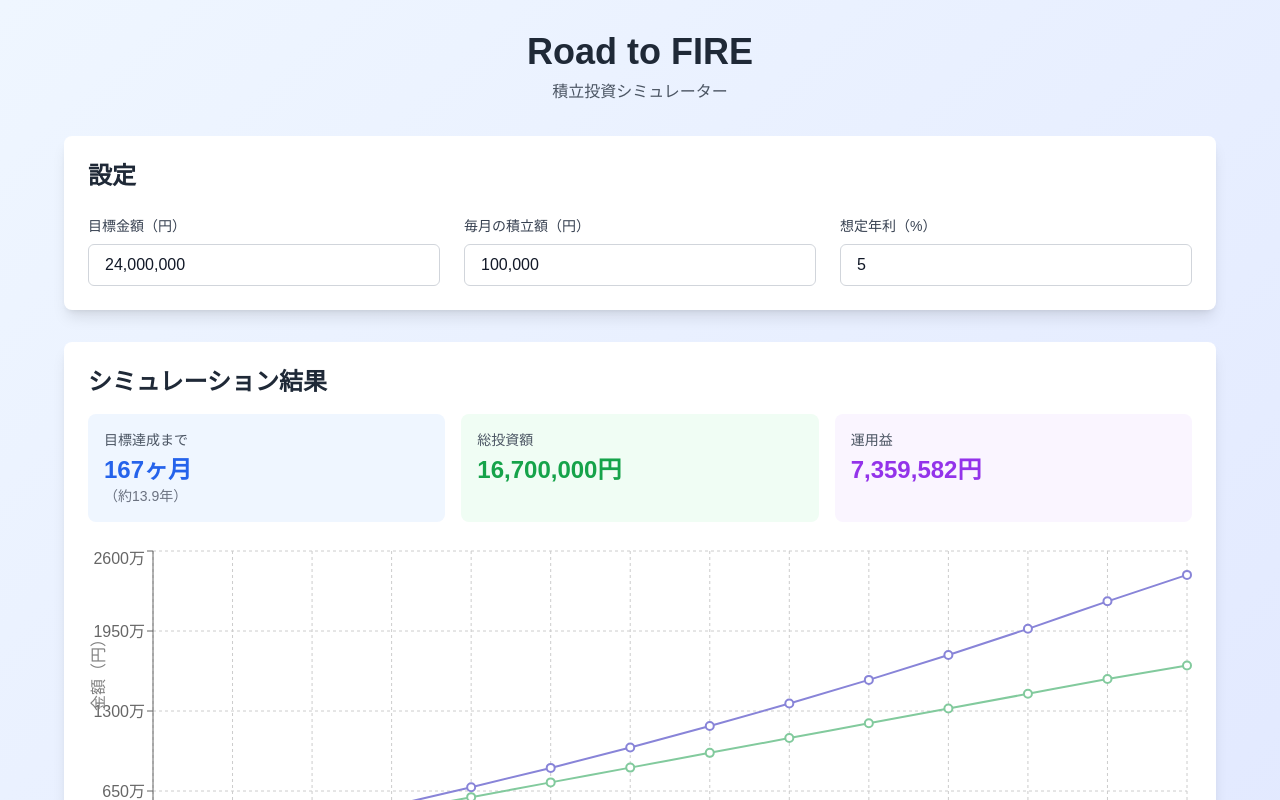
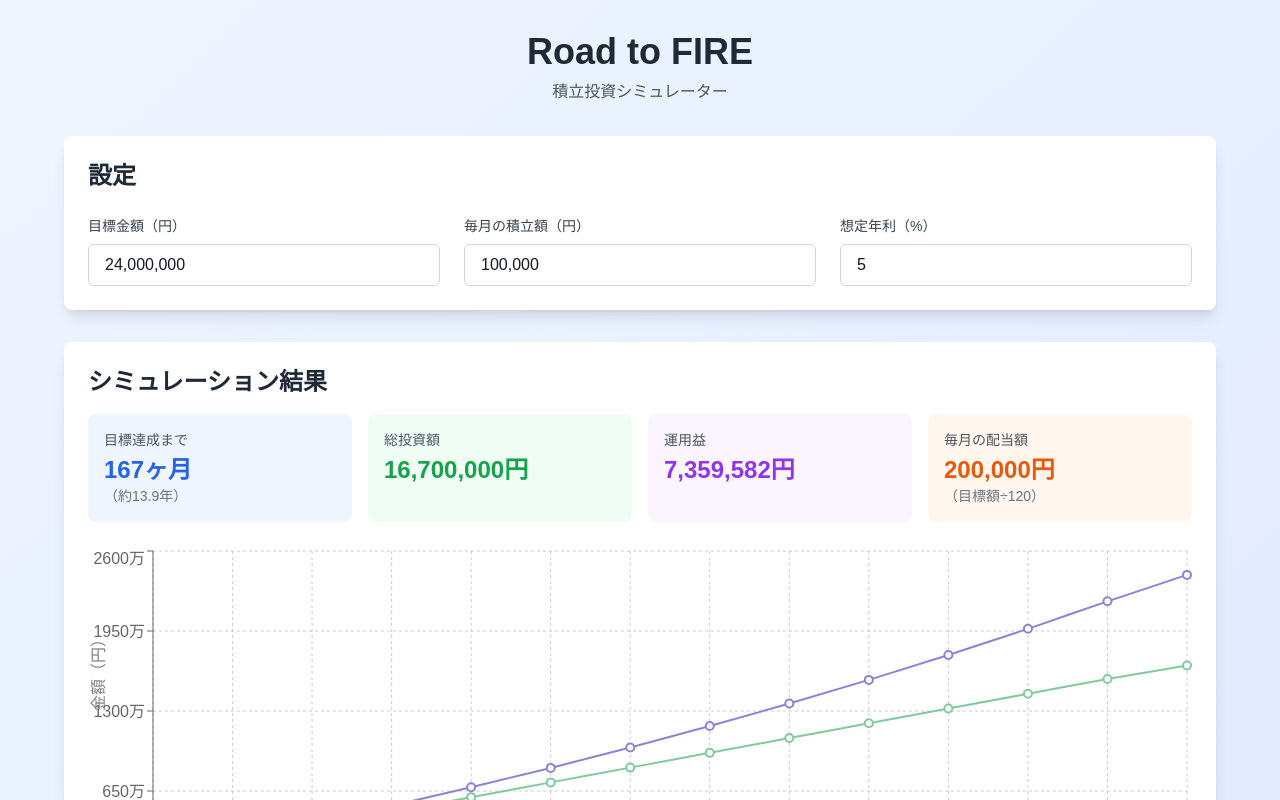
Before and after one commit to naofumi-fujii/road-to-fire, a Next.js app: page / in a window 1280 px wide. Shown: the top 800 px of the page. Built offline with nearby package versions, Linux system fonts and the light colour scheme.

Commit message:
目標金額を120で割った値が毎月の配当額です、毎月の配当額を表示したい (vibe-kanban 1aa0fbc0)

```diff
--- a/app/page.tsx
+++ b/app/page.tsx
@@ -111,7 +111,7 @@ export default function Home() {
         <div className="bg-white rounded-lg shadow-lg p-6 mb-8">
           <h2 className="text-2xl font-semibold mb-4 text-gray-800">シミュレーション結果</h2>
 
-          <div className="grid grid-cols-1 md:grid-cols-3 gap-4 mb-6">
+          <div className="grid grid-cols-1 md:grid-cols-2 lg:grid-cols-4 gap-4 mb-6">
             <div className="bg-blue-50 p-4 rounded-lg">
               <p className="text-sm text-gray-600 mb-1">目標達成まで</p>
               <p className="text-2xl font-bold text-blue-600">
@@ -133,6 +133,16 @@ export default function Home() {
               <p className="text-sm text-gray-600 mb-1">運用益</p>
               <p className="text-2xl font-bold text-purple-600">
                 {Math.round(simulationData.finalAmount - monthlyAmount * simulationData.months).toLocaleString()}円
+              </p>
+            </div>
+
+            <div className="bg-orange-50 p-4 rounded-lg">
+              <p className="text-sm text-gray-600 mb-1">毎月の配当額</p>
+              <p className="text-2xl font-bold text-orange-600">
+                {Math.round(targetAmount / 120).toLocaleString()}円
+              </p>
+              <p className="text-sm text-gray-500">
+                （目標額÷120）
               </p>
             </div>
           </div>
```
